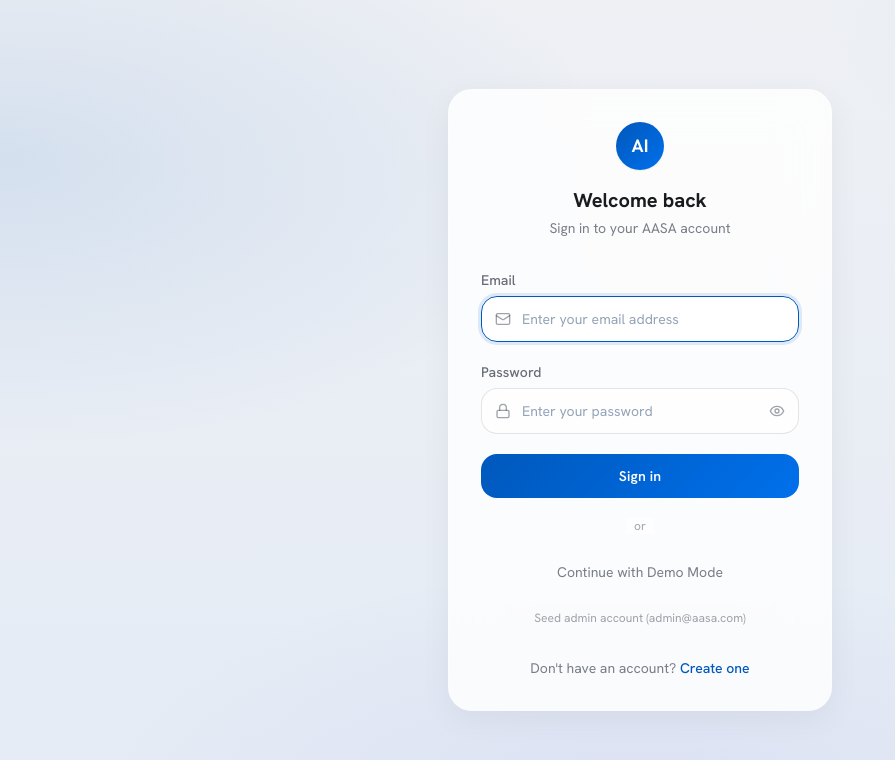
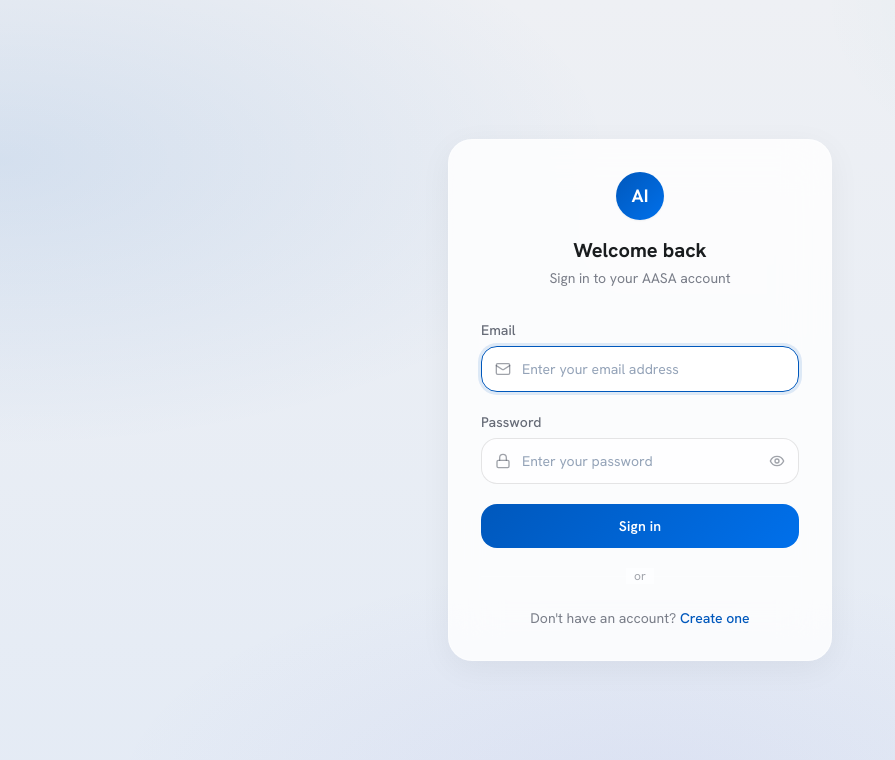
Before and after one commit to itsujwal11/aiStudyPlanner, a React (Vite) app in the folder frontend/: page /login in a window 1280 px wide. Shown: the top 760 px of the page, without its empty margins (0-895 px from the left). Built offline with nearby package versions, Linux system fonts and the light colour scheme; no server answers.

Commit message:
feat: remove demo login and seed admin from login page

```diff
--- a/frontend/src/pages/Login.jsx
+++ b/frontend/src/pages/Login.jsx
@@ -10,7 +10,6 @@ export const Login = () => {
   const [error, setError] = useState('')
   const [loading, setLoading] = useState(false)
   const [showPassword, setShowPassword] = useState(false)
-  const [seeding, setSeeding] = useState(false)
   const { login } = useAuth()
   const navigate = useNavigate()
 
@@ -34,31 +33,6 @@ export const Login = () => {
     } finally {
       setLoading(false)
     }
-  }
-
-  const handleSeedAdmin = async () => {
-    setSeeding(true)
-    try {
-      await authAPI.seedAdmin()
-      setFormData({ email: 'admin@aasa.com', password: 'admin123' })
-      setError('')
-    } catch (err) {
-      const msg = err.response ? (typeof err.response.data === 'string' ? err.response.data : 'Seed failed') : 'Backend unreachable — ensure the backend is running on port 9096'
-      setFormData({ email: 'admin@aasa.com', password: 'admin123' })
-      setError(msg + ' (fields pre-filled, try signing in)')
-    } finally { setSeeding(false) }
-  }
-
-  const handleDemoMode = () => {
-    const demoUser = {
-      userId: 1,
-      email: 'demo@example.com',
-      name: 'Demo User',
-      role: 'USER',
-      token: 'demo-token-12345'
-    }
-    login(demoUser, demoUser.token)
-    navigate('/dashboard')
   }
 
   return (
@@ -143,21 +117,6 @@ export const Login = () => {
             </div>
           </div>
 
-          <button
-            type="button"
-            onClick={handleDemoMode}
-            className="w-full text-sm text-on-surface-variant/70 hover:text-primary transition-all py-2"
-          >
-            Continue with Demo Mode
-          </button>
-          <button
-            type="button"
-            onClick={handleSeedAdmin}
-            disabled={seeding}
-            className="w-full text-xs text-on-surface-variant/50 hover:text-primary transition-all pb-2 disabled:opacity-50"
-          >
-            {seeding ? 'Seeding admin...' : 'Seed admin account (admin@aasa.com)'}
-          </button>
         </form>
 
         <p className="text-center text-sm text-on-surface-variant/70 mt-6">
```
